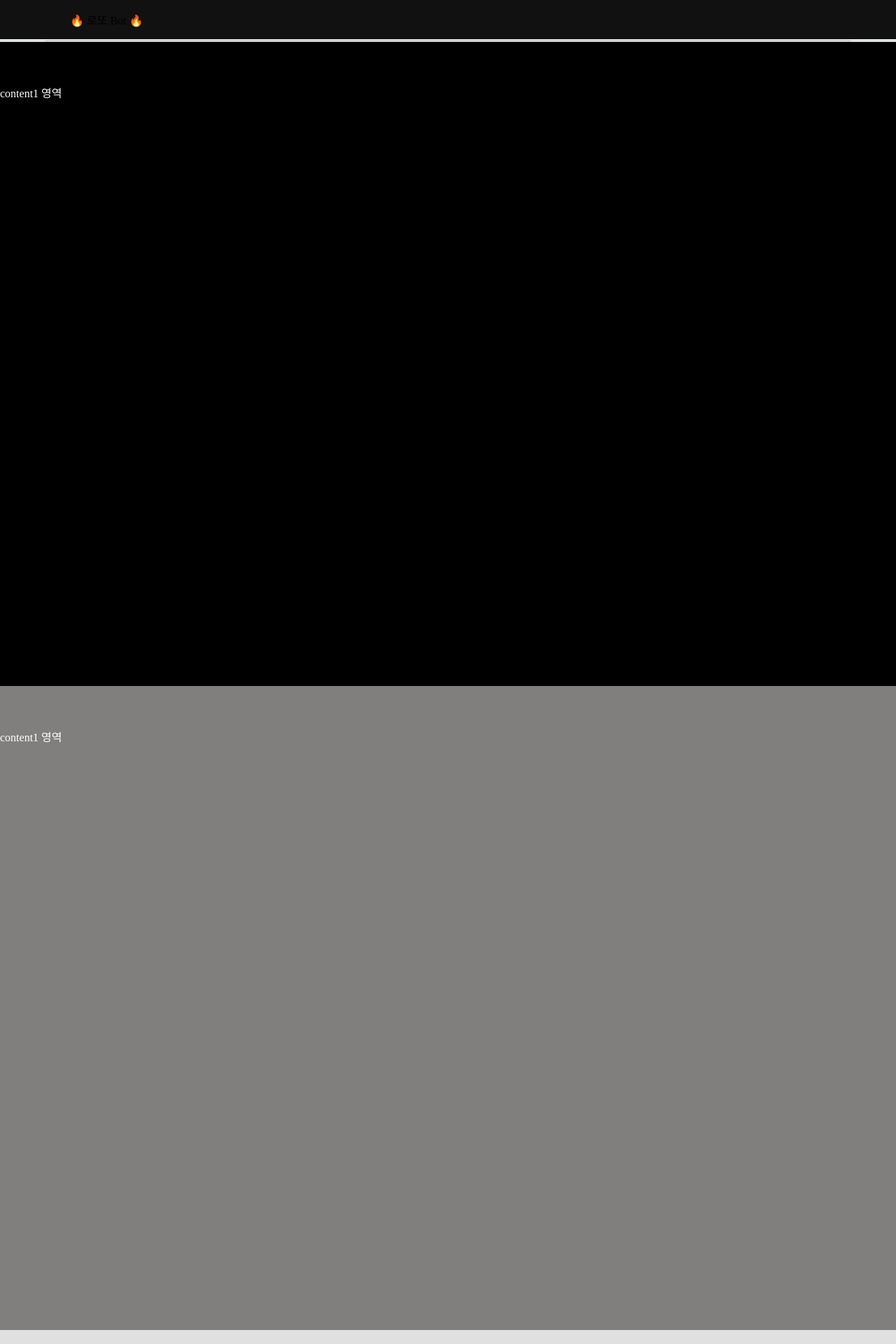
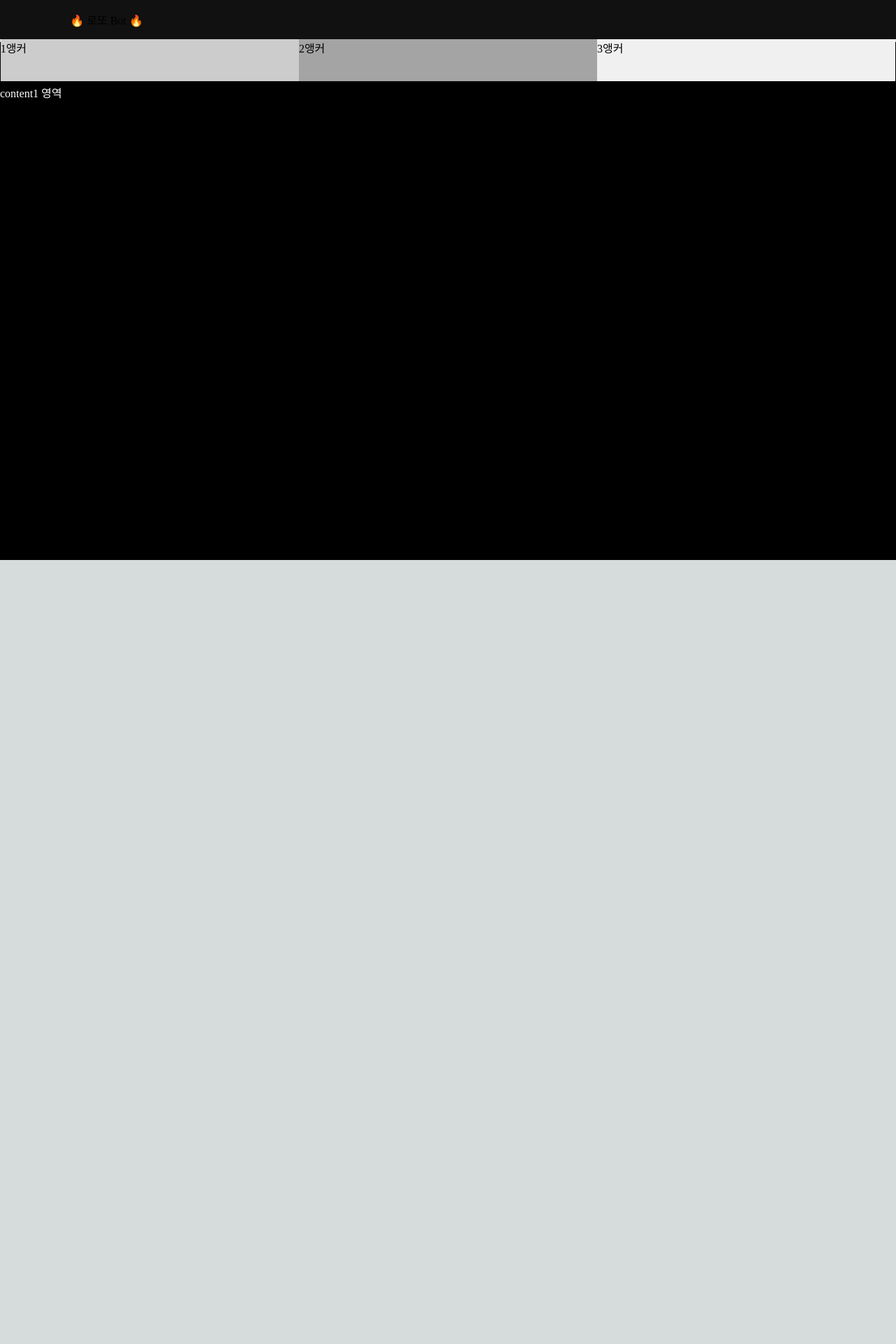
Before and after one commit to jj2084jj/lotto-create-app, a Next.js app: page /scroll-test in a window 1280 px wide. Shown: the top 1920 px of the page at 70% size. After the commit the page ends 800 px from the top, so only its background shows below. Built offline with nearby package versions, Linux system fonts and the light colour scheme.

Commit message:
scroll 테스트

```diff
--- a/src/pages/scroll-test/index.tsx
+++ b/src/pages/scroll-test/index.tsx
@@ -1,32 +1,16 @@
 import { useEffect } from "react";
 
 export default function ScrollTest() {
-  // useEffect(() => {
-  //   const hash = window.location.hash.substring(1);
-  //   if (hash) {
-  //     const targetElement = document.getElementById(hash);
-
-  //     if (targetElement) {
-  //       const offset = 100; // 상단 여백 (픽셀 단위)
-  //       const elementPosition =
-  //         targetElement.getBoundingClientRect().top + window.pageYOffset;
-  //       const offsetPosition = elementPosition - offset;
-
-  //       window.scrollTo({
-  //         top: offsetPosition,
-  //         behavior: "smooth",
-  //       });
-  //     }
-  //   }
-  // }, [window]);
-  // const handleScroll = () => {};
   return (
-    <div style={{ scrollBehavior: "smooth" }}>
+    <div
+      style={{ scrollBehavior: "smooth", height: "100vh", overflow: "auto" }}
+    >
       <div
         style={{
           position: "sticky",
-          top: 0,
+          top: "56px",
           left: 0,
+          zIndex: 1000, // 고정 요소가 스크롤 시 다른 요소 위에 보이도록 설정
         }}
       >
         <nav
@@ -39,7 +23,7 @@ export default function ScrollTest() {
           <a
             href="#content1"
             style={{
-              width: "30%",
+              width: "33.3%",
               display: "block",
               background: "#cccccc",
               height: "60px",
@@ -50,9 +34,9 @@ export default function ScrollTest() {
           <a
             href="#content2"
             style={{
-              width: "30%",
+              width: "33.3%",
               display: "block",
-              background: "#cccccc",
+              background: "#a4a4a4",
               height: "60px",
             }}
           >
@@ -61,9 +45,9 @@ export default function ScrollTest() {
           <a
             href="#content3"
             style={{
-              width: "30%",
+              width: "33.3%",
               display: "block",
-              background: "#cccccc",
+              background: "#f0f0f0",
               height: "60px",
             }}
           >
@@ -71,7 +55,7 @@ export default function ScrollTest() {
           </a>
         </nav>
       </div>
-      <div style={{ scrollBehavior: "smooth" }}>
+      <div>
         <section
           id="content1"
           style={{
@@ -82,7 +66,7 @@ export default function ScrollTest() {
         >
           <div
             style={{
-              minHeight: "800px",
+              minHeight: "1200px",
             }}
           >
             content1 영역
@@ -98,10 +82,10 @@ export default function ScrollTest() {
         >
           <div
             style={{
-              minHeight: "800px",
+              minHeight: "1200px",
             }}
           >
-            content1 영역
+            content2 영역
           </div>
         </section>
         <section
@@ -114,10 +98,10 @@ export default function ScrollTest() {
         >
           <div
             style={{
-              minHeight: "800px",
+              minHeight: "1200px",
             }}
           >
-            content1 영역
+            content3 영역
           </div>
         </section>
       </div>
```
